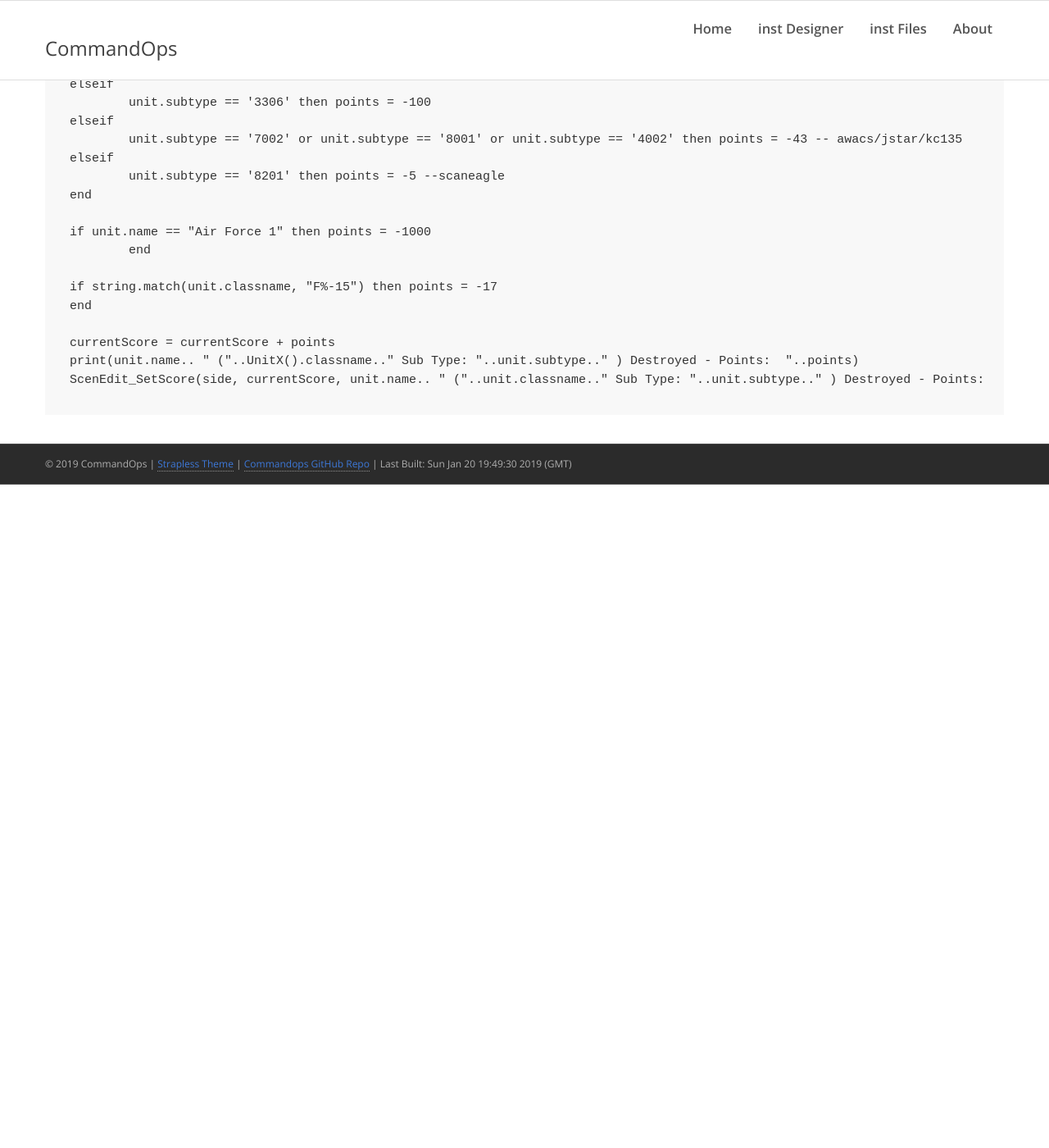
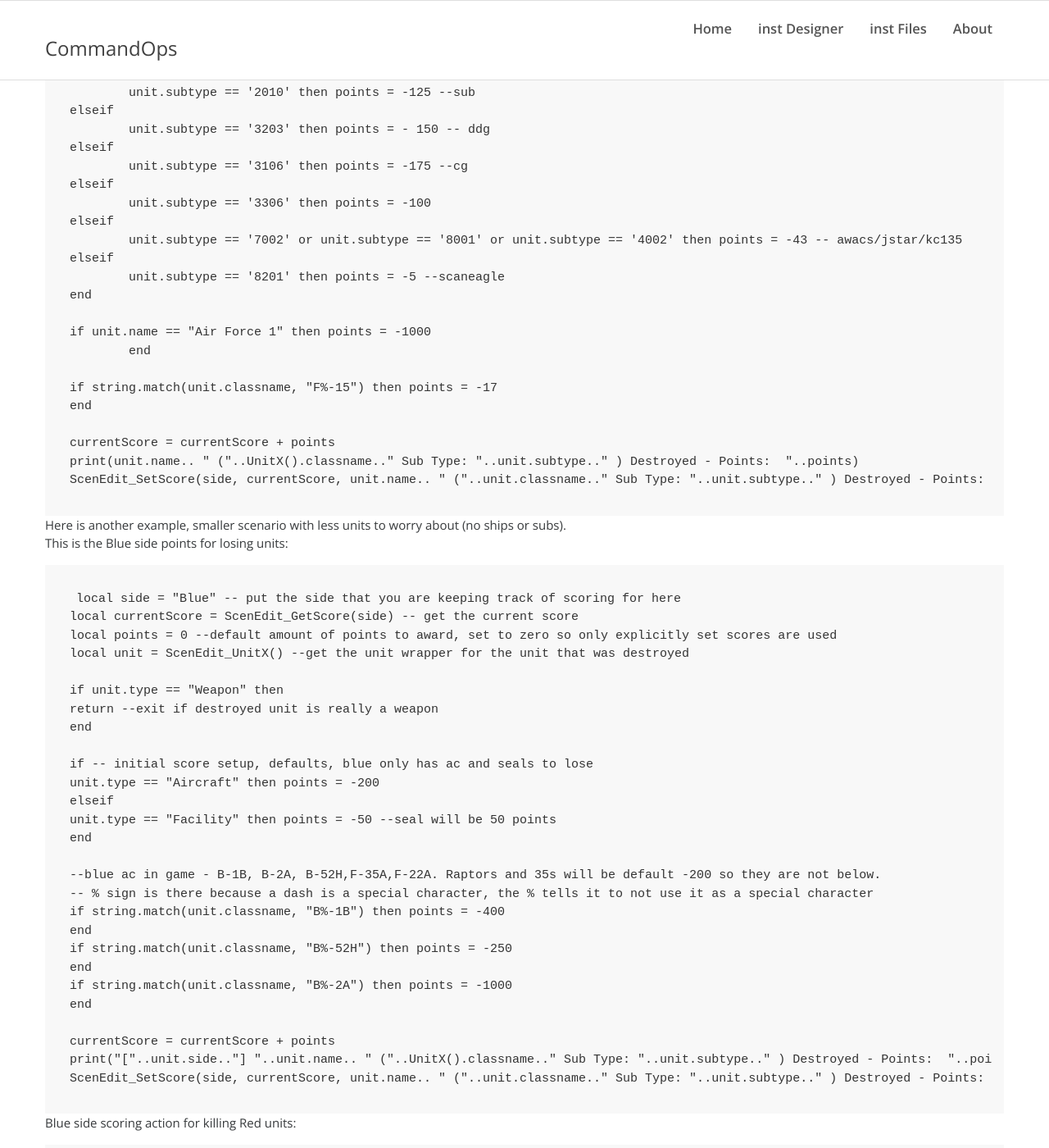
Before and after one commit to commandops/commandops.github.io, a Jekyll site: the page built from posts/lua-scoring-example.md, in a window 1280 px wide and 1400 px high, scrolled down 3655 px. Shown: the whole window at 82% size. Built offline with Jekyll 4.4.1, drawn with Linux system fonts in a browser that asks for light colours; comment, search, counter and statistics services are not loaded; before the commit the page ends 4246 px from its top, so only the background shows below that; some of the changed text lies outside the part shown.

Commit message:
Update lua-scoring-example.md

````diff
--- a/posts/lua-scoring-example.md
+++ b/posts/lua-scoring-example.md
@@ -116,7 +116,9 @@
 If you are not at all familiar with code, the main confusion here could be the use of the equal sign - there are 2 uses of the = sign, one where you want to set a variable to a particular value: so if you want to set x to 5 it would be x = 5. You are explicitly saying that x is equal to 5. If you want to check if x is currently equal to 5 then in some sort of comparison you would see if x == 5. So one equal sign is to set a value, 2 equal signs is to compare a value.
 
 Full code example (this is just for losing points, would need to do the same thing for adding points on unit destroyed - red):
-
+<blockquote class="blockquote-danger">
+   <p>Sub Type is a bad idea here, as it looks like the same sub type number can conflict with other types - so a facility and a ship may share the same sub type sometimes. If you have limited number of units it is probably ok. It is better to just use something from the units name like the examples below (F-15). I'm leaving it as an example of the code, but it you probably should not use it, use the string match part below to choose units.</p>
+ </blockquote>
 ```
 -- blue unit destroyed
 local side = "Blue"
@@ -165,3 +167,73 @@
 print(unit.name.. " ("..UnitX().classname.." Sub Type: "..unit.subtype.." ) Destroyed - Points:  "..points)
 ScenEdit_SetScore(side, currentScore, unit.name.. " ("..unit.classname.." Sub Type: "..unit.subtype.." ) Destroyed - Points:  "..points)
 ```
+
+Here is another example, smaller scenario with less units to worry about (no ships or subs).
+This is the Blue side points for losing units:
+
+```
+local side = "Blue" -- put the side that you are keeping track of scoring for here
+local currentScore = ScenEdit_GetScore(side) -- get the current score
+local points = 0 --default amount of points to award, set to zero so only explicitly set scores are used
+local unit = ScenEdit_UnitX() --get the unit wrapper for the unit that was destroyed
+
+if unit.type == "Weapon" then
+return --exit if destroyed unit is really a weapon
+end
+
+if -- initial score setup, defaults, blue only has ac and seals to lose
+unit.type == "Aircraft" then points = -200
+elseif
+unit.type == "Facility" then points = -50 --seal will be 50 points
+end
+
+--blue ac in game - B-1B, B-2A, B-52H,F-35A,F-22A. Raptors and 35s will be default -200 so they are not below.
+-- % sign is there because a dash is a special character, the % tells it to not use it as a special character
+if string.match(unit.classname, "B%-1B") then points = -400
+end
+if string.match(unit.classname, "B%-52H") then points = -250
+end
+if string.match(unit.classname, "B%-2A") then points = -1000
+end
+
+currentScore = currentScore + points
+print("["..unit.side.."] "..unit.name.. " ("..UnitX().classname.." Sub Type: "..unit.subtype.." ) Destroyed - Points:  "..points)
+ScenEdit_SetScore(side, currentScore, unit.name.. " ("..unit.classname.." Sub Type: "..unit.subtype.." ) Destroyed - Points:  "..points)
+```
+
+Blue side scoring action for killing Red units:
+
+```
+local side = "Blue" -- put the side that you are keeping track of scoring for here
+local currentScore = ScenEdit_GetScore(side) -- get the current score
+local points = 0 --default amount of points to award, set to zero so only explicitly set scores are used
+local unit = ScenEdit_UnitX() --get the unit wrapper for the unit that was destroyed
+
+if unit.type == "Weapon" then
+return --exit if destroyed unit is really a weapon
+end
+
+if -- initial score setup, defaults, red only has ac and facilities
+unit.type == "Aircraft" then points = 30
+elseif
+unit.type == "Facility" then points = 50
+end
+
+--red ac in game all worth 30, only modifers are for facilities and inf
+if unit.name == "Sector Control Station" then points = 500
+	end
+if unit.name == "COMINT Station" then points = 400
+	end
+if unit.name == "C3M Bunker" then points = 900
+	end
+if unit.name == "Mech Inf Plt (VTT-323 M1973 Sinhung) APC x 3)" then points = 5
+	end
+if unit.name == "Inf Plt (Syrian Army)" then points = 1
+	end
+if unit.name == "Hospital" then points = -500
+	end
+
+currentScore = currentScore + points
+print("["..unit.side.."] "..unit.name.. " ("..UnitX().classname.." Sub Type: "..unit.subtype.." ) Destroyed - Points:  "..points)
+ScenEdit_SetScore(side, currentScore, unit.name.. " ("..unit.classname.." Sub Type: "..unit.subtype.." ) Destroyed - Points:  "..points)
+```
````
